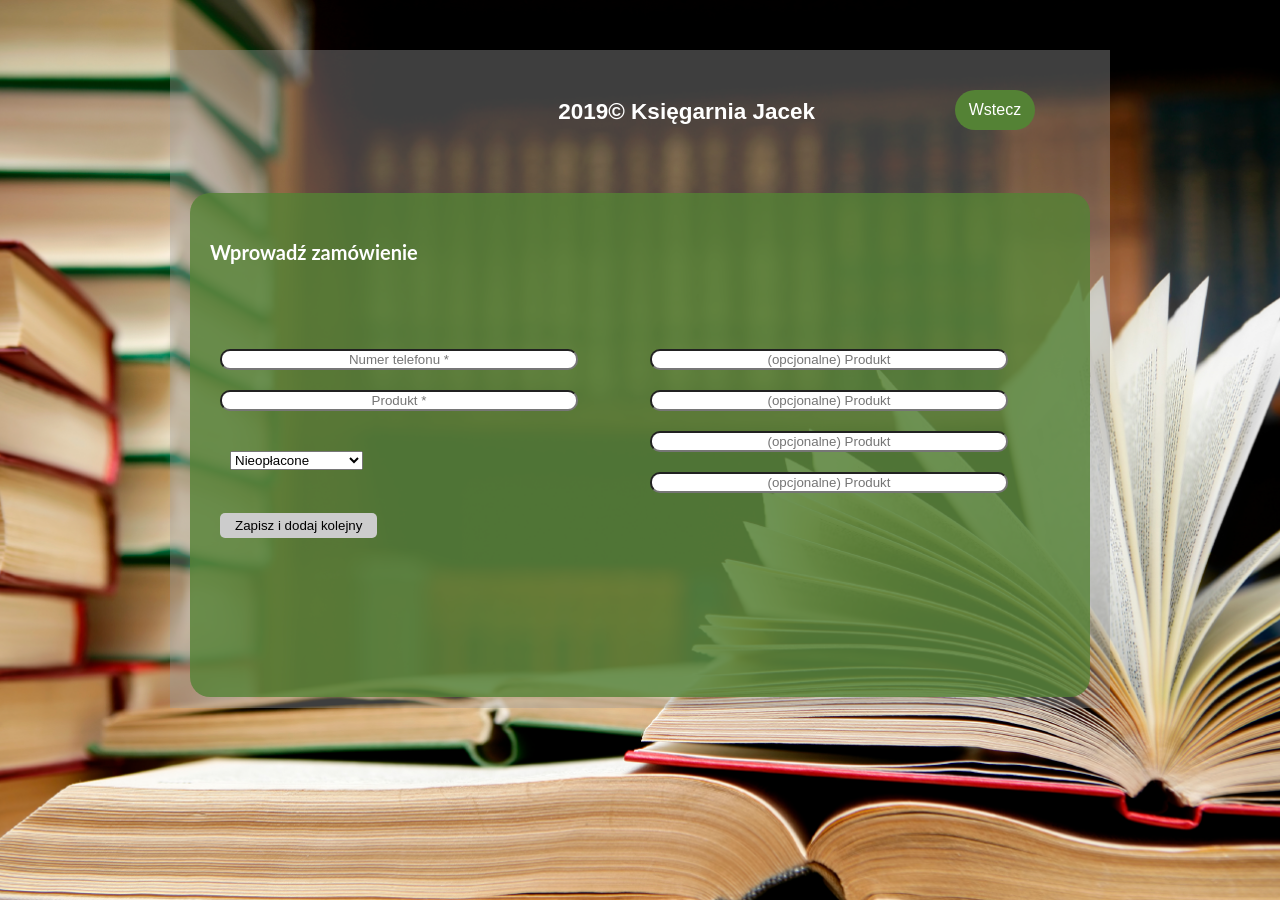
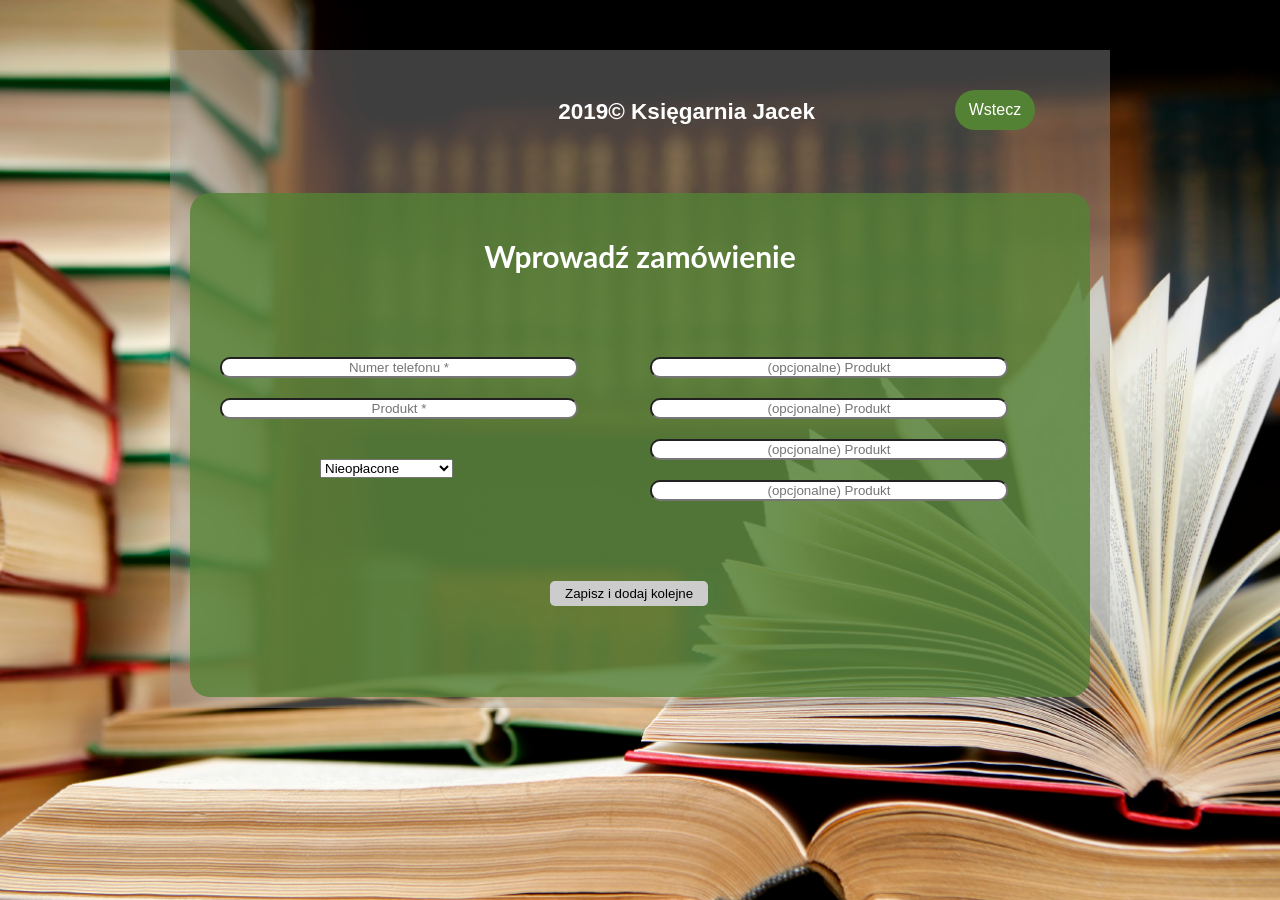
Before and after one commit to bookstore-jacek/webstore, a Django app: page /panel/dodaj-zamowienie/ in a window 1280 px wide. Run offline with Django 3.2, Linux system fonts and the light colour scheme.

Commit message:
Fixed horizontal allignments of titles

```diff
--- a/src/ExtOrder/templates/order/add_order.html
+++ b/src/ExtOrder/templates/order/add_order.html
@@ -5,7 +5,7 @@
 {% block content %}
 <div class="orderaddview">
     <div id="verticalall">
-        <h4>Wprowadź zamówienie</h4> <br/> <br/>
+        <center><h2>Wprowadź zamówienie</h2></center> <br/> <br/>
         <form action='.' method='POST'>{% csrf_token %}
             <div class=order_col1>
                 {% for error in form.phone.errors %}
@@ -16,7 +16,7 @@
                     {{ error }}
                 {% endfor %}
                 {{ form.product1 }} <br/> <br/>
-                <div class="choicebutt">
+                <div style="margin-left:110px;" class="choicebutt">
                     {% for error in form.paid.errors %}
                         {{ error }}
                     {% endfor %}
@@ -41,8 +41,8 @@
                 {% endfor %}
                 {{ form.product5 }} <br/>
             </div>
-            <div id=vertical_all>
-                <input type='submit' value='Zapisz i dodaj kolejny' />
+            <div>
+                <input style="margin-left: 340px;margin-top: 70px;" type='submit' value='Zapisz i dodaj kolejne' />
             </div>
         </form>
     </div>
--- a/src/ExtOrder/templates/order/find_order.html
+++ b/src/ExtOrder/templates/order/find_order.html
@@ -6,12 +6,12 @@
 
 {% block content %}
 <div class="orderlistview">
-    <h4>Zamówienia</h4>
-    <div id="vertical_all">
+    <center><h2>Zamówienia</h2></center>
+    <div ><center>
         <form action='.' method='POST'>{% csrf_token %}
             {{ form.as_table }}
             <input type='submit' class="button" value='Wyszukaj' />
-        </form>
+        </form></center>
     </div>
     <nav class="orderlistnav">
         <ul>
--- a/src/OrderedProduct/templates/ord_prod/stock_update.html
+++ b/src/OrderedProduct/templates/ord_prod/stock_update.html
@@ -9,7 +9,7 @@
         <center><form action='.' method='POST'>{% csrf_token %}
             {{ form.as_table }}
             <div id=vertical_all>
-                <input type='submit' value='Dodaj' /></center>
+                <input type='submit' value='Zapisz i dodaj kolejny' /></center>
             </div>
         </form>
     </div>
--- a/src/Product/templates/product/raport.html
+++ b/src/Product/templates/product/raport.html
@@ -9,7 +9,7 @@
     <center><form action='.' method='POST'>{% csrf_token %}
             {{ form.as_table }}
             <div id=vertical_all>
-                <input type='submit' value='Dodaj' /></center>
+                <input type='submit' value='Zapisz i dodaj kolejny' /></center>
             </div>
         </form>
     </div>
```
